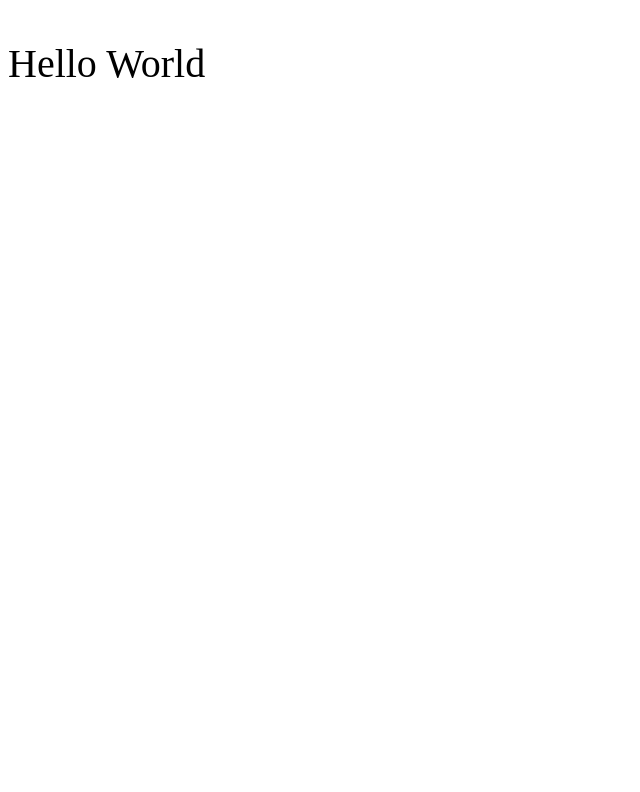
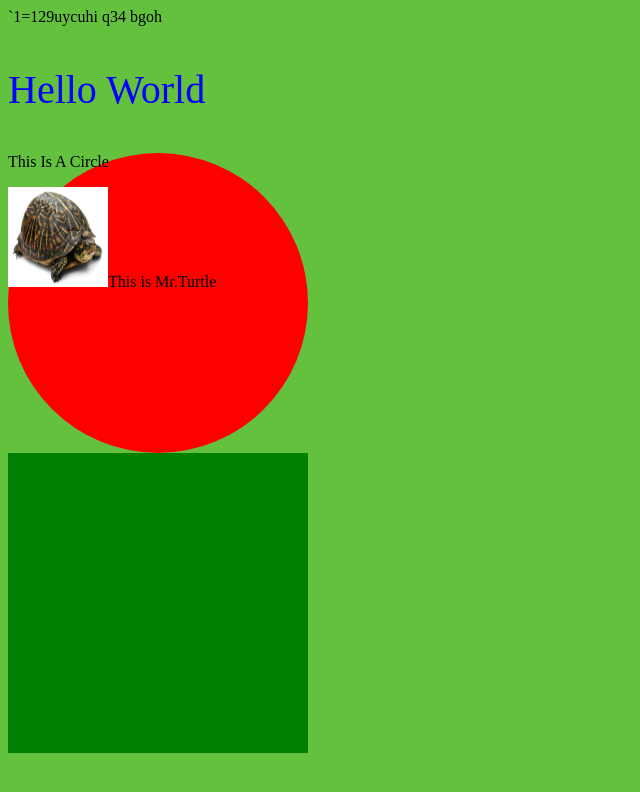
Before and after one commit to GreenMachine808/Github-Demo, a plain HTML site: page index.html in a window 1280 px wide. Shown: the whole page, without its empty margins (0-640 px from the left). Drawn offline with Linux system fonts and the light colour scheme.

Commit message:
Added picture and Text.
Coded some more in Html and Css and put a Turtle picture in assets.

```diff
--- a/css/style.css
+++ b/css/style.css
@@ -1,4 +1,23 @@
 #cool{
-	font-color: red;
+	color: blue
+	;
 	font-size: 40px
 }
+
+body{
+	background-color: #64c13e
+}
+
+
+div{
+	background-color: green;
+	height: 300px;
+	width: 300px
+
+}
+
+
+#circle{
+	background-color: red;
+	border-radius: 500px;
+}
--- a/index.html
+++ b/index.html
@@ -1,10 +1,22 @@
 <!DOCTYPE html>
-<html>
+<html>`1=129uycuhi q34 bgoh
 <head>
 <link rel="stylesheet" type="text/css" href="css/style.css">
 	<title>Marcus' App</title>
 </head>
 <body>
 	<p id="cool">Hello World</p>
+
+	<div id="circle">
+	<p>This Is A Circle</p>
+
+	<img src="assets/Turtle.jpg"
+	height= 100px
+	width= 100px<p>This is Mr.Turtle</p>
+
+	</div>
+
+	<div></div>
+
 </body>
 </html>
```
Also changed, not shown: assets/Turtle.jpg (added).
